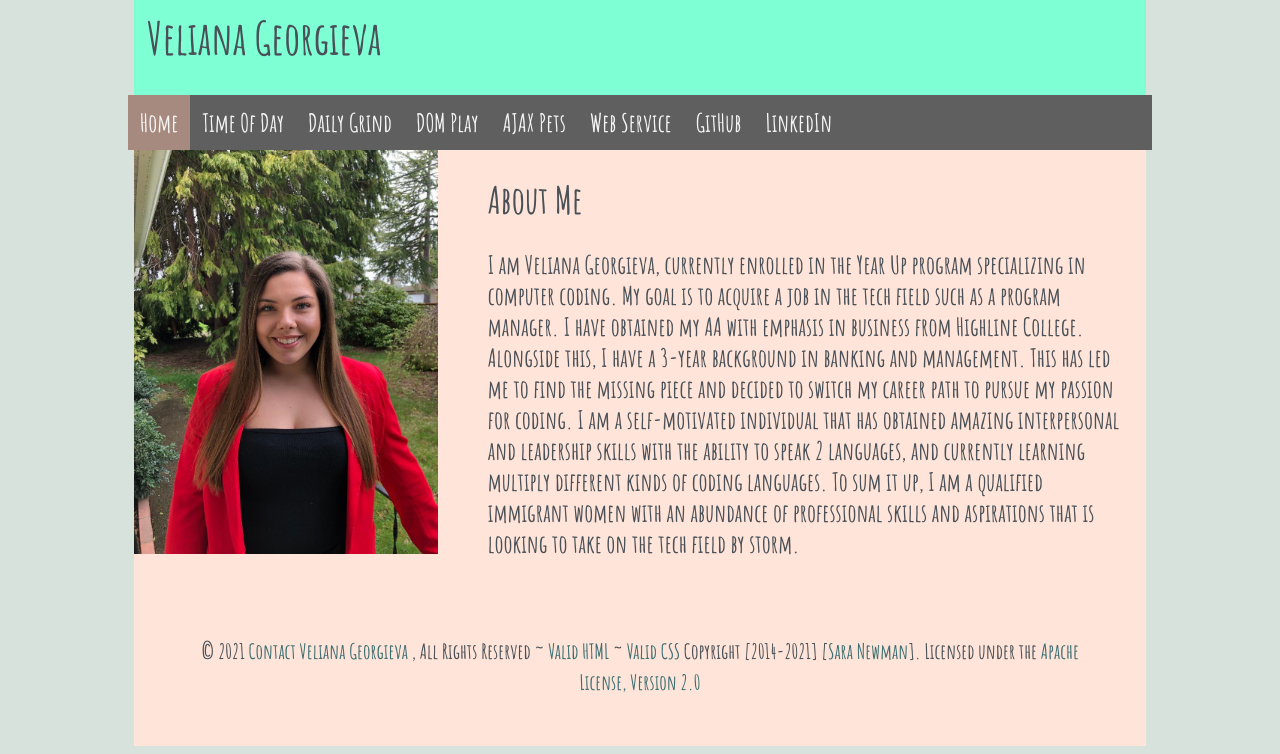
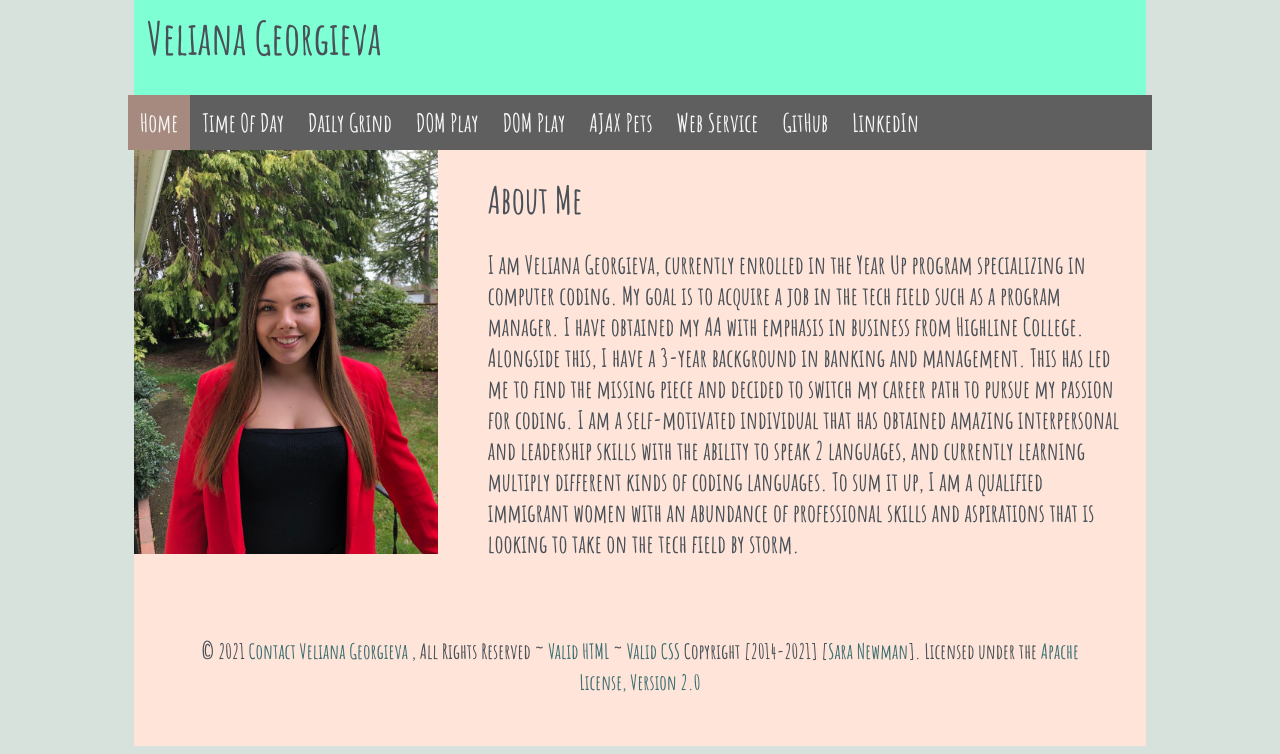
Before and after one commit to Veliana1/Portal-IT121, a plain HTML site: page index.html in a window 1280 px wide. Shown: the part 186-940 px from the top of the page. Drawn offline with Linux system fonts and the light colour scheme.

Commit message:
Update index.html

```diff
--- a/index.html
+++ b/index.html
@@ -18,7 +18,8 @@
             <a href="index.html" class="active">Home</a>
             <a href="https://veliana1.github.io/time-of-day/" target="_blank">Time Of Day</a>
             <a href="https://veliana1.github.io/Daily-Grind/" target="_blank">Daily Grind</a>
-            <a href="http://127.0.0.1:5500/idex.html" target="_blank">DOM Play</a>
+            <a href="https://veliana1.github.io/dom-play/" target="_blank">DOM Play</a>
+            <a href="https://veliana1.github.io/seasonal-styles/" target="_blank">DOM Play</a>
             <a href="https://veliana1.github.io/ajax-pets/" target="_blank">AJAX Pets</a>
             <a href="https://veliana1.github.io/Web-Service/" target="_blank">Web Service</a>
             <a href="https://github.com/Veliana1" target="_blank">GitHub</a>
```
